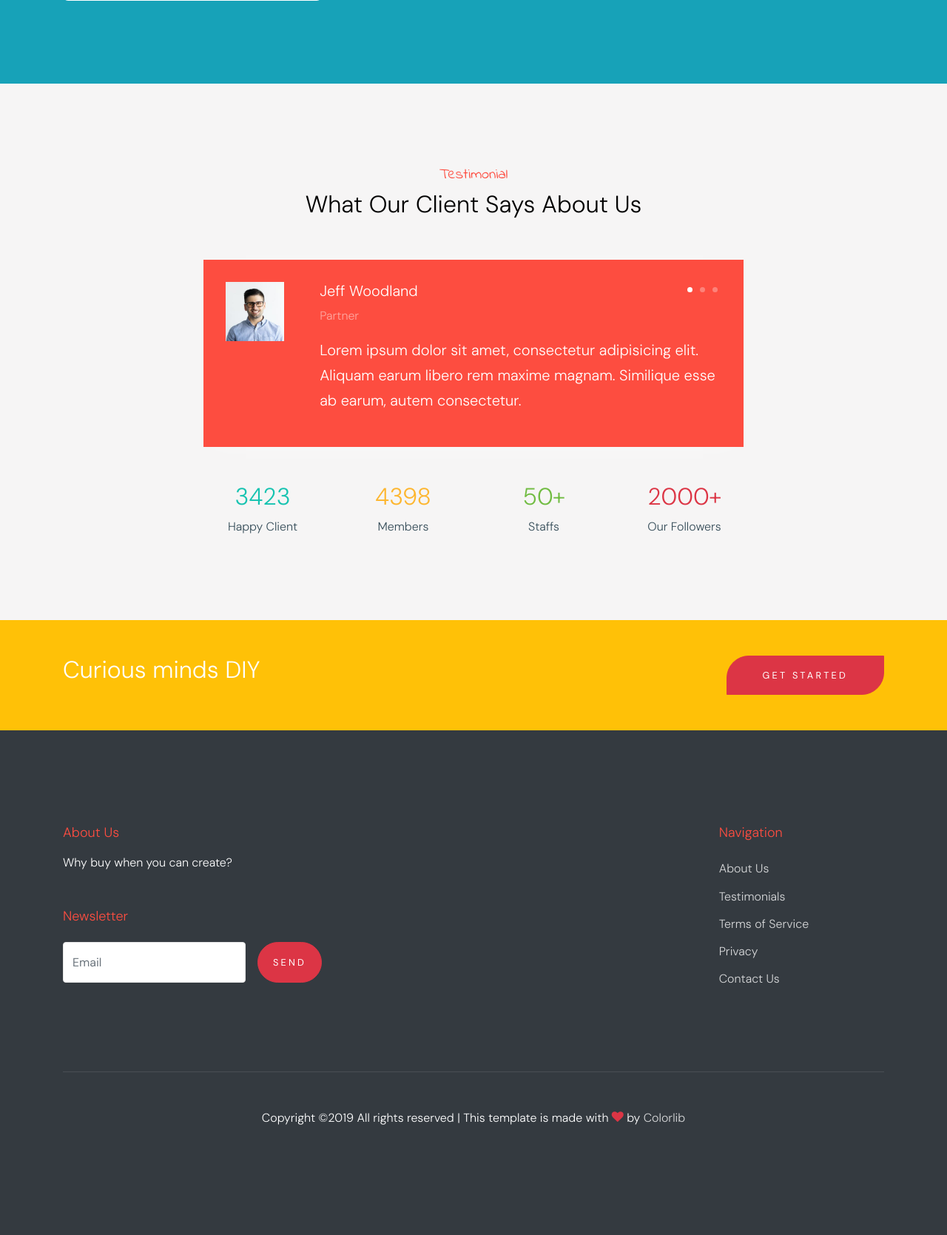
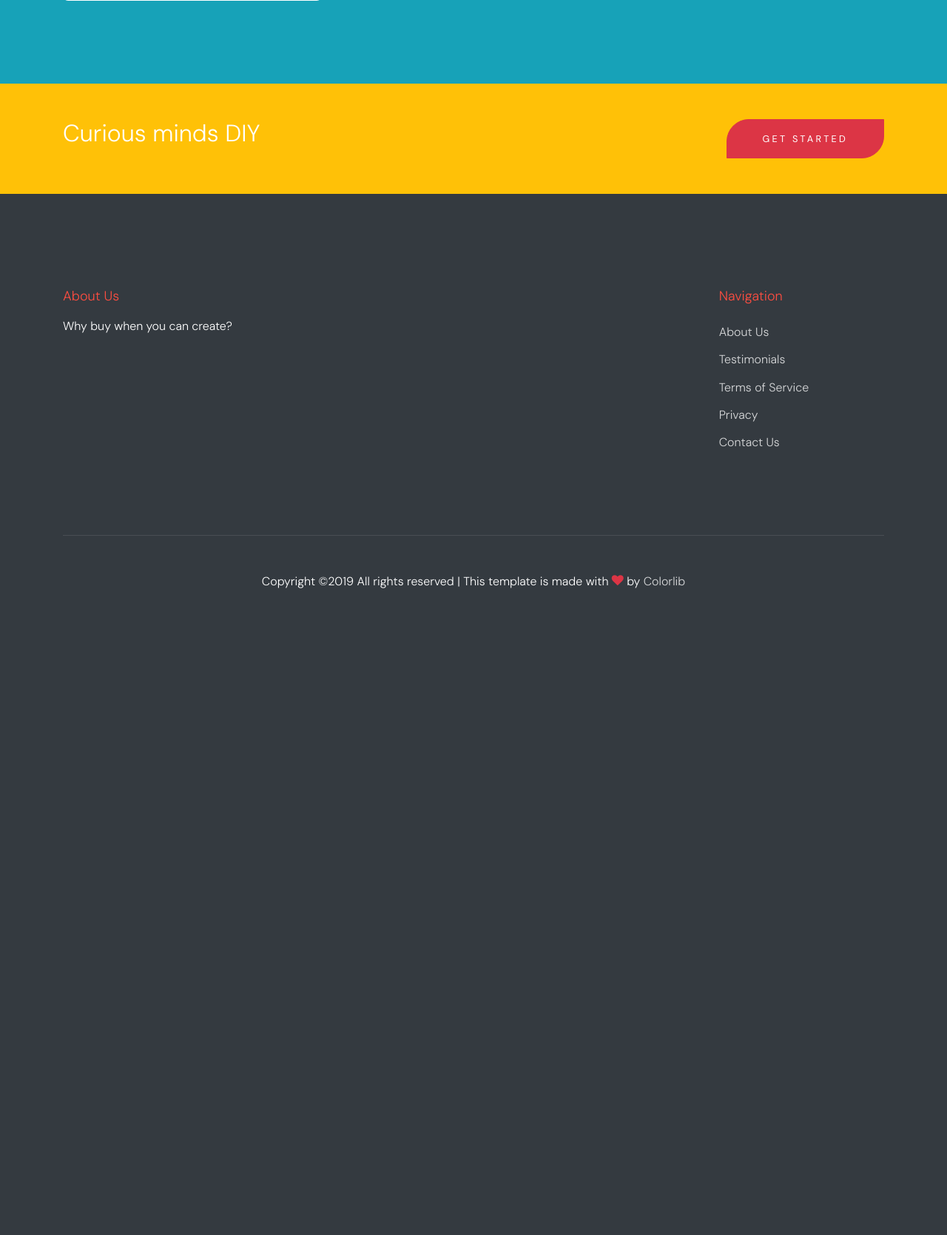
Before and after one commit to zeropix/curiousminds, a PHP site: page / in a window 1280 px wide. Shown: the part 2604-4273 px from the top of the page at 74% size. After the commit the page ends 3399 px from the top, so only its background shows below. Run offline with PHP 8.4, Linux system fonts and the light colour scheme; some web fonts are replaced.

Commit message:
content changes

```diff
--- a/index.php
+++ b/index.php
@@ -2,6 +2,15 @@
 <html lang="en">
 
   <head>
+  <!-- Global site tag (gtag.js) - Google Analytics -->
+<script async src="https://www.googletagmanager.com/gtag/js?id=UA-154420802-2"></script>
+<script>
+  window.dataLayer = window.dataLayer || [];
+  function gtag(){dataLayer.push(arguments);}
+  gtag('js', new Date());
+
+  gtag('config', 'UA-154420802-2');
+</script>
     <title>Curious minds DIY &mdash; Website Template by Colorlib</title>
     <meta charset="utf-8">
     <meta name="viewport" content="width=device-width, initial-scale=1, shrink-to-fit=no">
@@ -89,7 +98,7 @@
               <span class="text-cursive h5 text-red">Welcome To Our Website</span>
               <h1 class="mb-3 font-weight-bold text-teal">Curious minds DIY</h1>
               <p>Why buy when you can create?</p>
-              <p class="mt-5"><a href="#" class="btn btn-primary py-4 btn-custom-1">Learn More</a></p>
+              <p class="mt-5"><a href="about.php" class="btn btn-primary py-4 btn-custom-1">Learn More</a></p>
             </div>
             <div class="col-md-6 ml-auto align-self-end">
               <img src="images/kid_transparent.png" alt="Image" class="img-fluid">
@@ -150,7 +159,7 @@
             <h3 class="text-black">Curious minds DIY</h3>
             <p><span>Lorem ipsum dolor sit amet, consectetur adipisicing elit. Et harum, magni sequi nostrum maxime enim.</span><span>Magnam id atque dicta deleniti, ipsam ipsum distinctio. Facilis praesentium voluptatem accusamus, earum veritatis, laudantium.</span></p>
 
-            <p class="mt-5"><a href="#" class="btn btn-warning py-4 btn-custom-1">More About Us</a></p>
+            <p class="mt-5"><a href="about.php" class="btn btn-warning py-4 btn-custom-1">More About Us</a></p>
           </div>
         </div>
       </div>
@@ -171,7 +180,7 @@
               <span class="img-wrap"><img src="images/flaticon/svg/001-jigsaw.svg" alt="Image" class="img-fluid"></span>
               <!-- <h3 class="text-teal">Indoor Games</h3> -->
               <p>"From learning to express creativity to figuring out how to solve problems kids gain valuable skills while creating fun and memorable DIY projects"</p>
-              <p><a href="#" class="btn btn-primary btn-custom-1 mt-4">Learn More</a></p>
+              <p><a href="about.php" class="btn btn-primary btn-custom-1 mt-4">Learn More</a></p>
             </div>
           </div>
           <!-- <div class="col-lg-4 mb-4 mb-lg-0">
@@ -234,7 +243,7 @@
       </div>
     </div> -->
 
-    <div class="site-section bg-light">
+    <!-- <div class="site-section bg-light">
       <div class="container">
         <div class="row mb-5">
           <div class="col-12 text-center">
@@ -312,7 +321,7 @@
           </div>
         </div>
       </div>
-    </div>
+    </div> -->
 
 
     <div class="site-section py-5 bg-warning">
@@ -326,9 +335,9 @@
       </div>
     </div>
 
+    <?php include('footer.php'); ?></div>
 
-
-    <footer class="site-footer">
+    <!-- <footer class="site-footer">
       <div class="container">
         <div class="row">
           <div class="col-lg-4">
@@ -347,7 +356,7 @@
                 <h2 class="footer-heading mb-4">Navigation</h2>
                 <ul class="list-unstyled">
                   <li><a href="#">About Us</a></li>
-                  <li><a href="#">Testimonials</a></li>
+                  <!-- <li><a href="#">Testimonials</a></li>
                   <li><a href="#">Terms of Service</a></li>
                   <li><a href="#">Privacy</a></li>
                   <li><a href="#">Contact Us</a></li>
@@ -363,7 +372,7 @@
                   <li><a href="#">Contact Us</a></li>
                 </ul>
 
-              </div> -->
+              </div>
 
 
 
@@ -374,16 +383,16 @@
           <div class="col-md-12">
             <div class="border-top pt-5">
               <p>
-            <!-- Link back to Colorlib can't be removed. Template is licensed under CC BY 3.0. -->
+            <!-- Link back to Colorlib can't be removed. Template is licensed under CC BY 3.0.
             Copyright &copy;<script>document.write(new Date().getFullYear());</script> All rights reserved | This template is made with <i class="icon-heart text-danger" aria-hidden="true"></i> by <a href="https://colorlib.com" target="_blank" >Colorlib</a>
-            <!-- Link back to Colorlib can't be removed. Template is licensed under CC BY 3.0. -->
+            <!-- Link back to Colorlib can't be removed. Template is licensed under CC BY 3.0.
             </p>
             </div>
           </div>
 
         </div>
       </div>
-    </footer>
+    </footer> -->
 
     </div>
 
```
Also changed, not shown: about.php (+9 -0 lines), contact.php (+14 -5 lines), gallery.php (+5 -5 lines).
